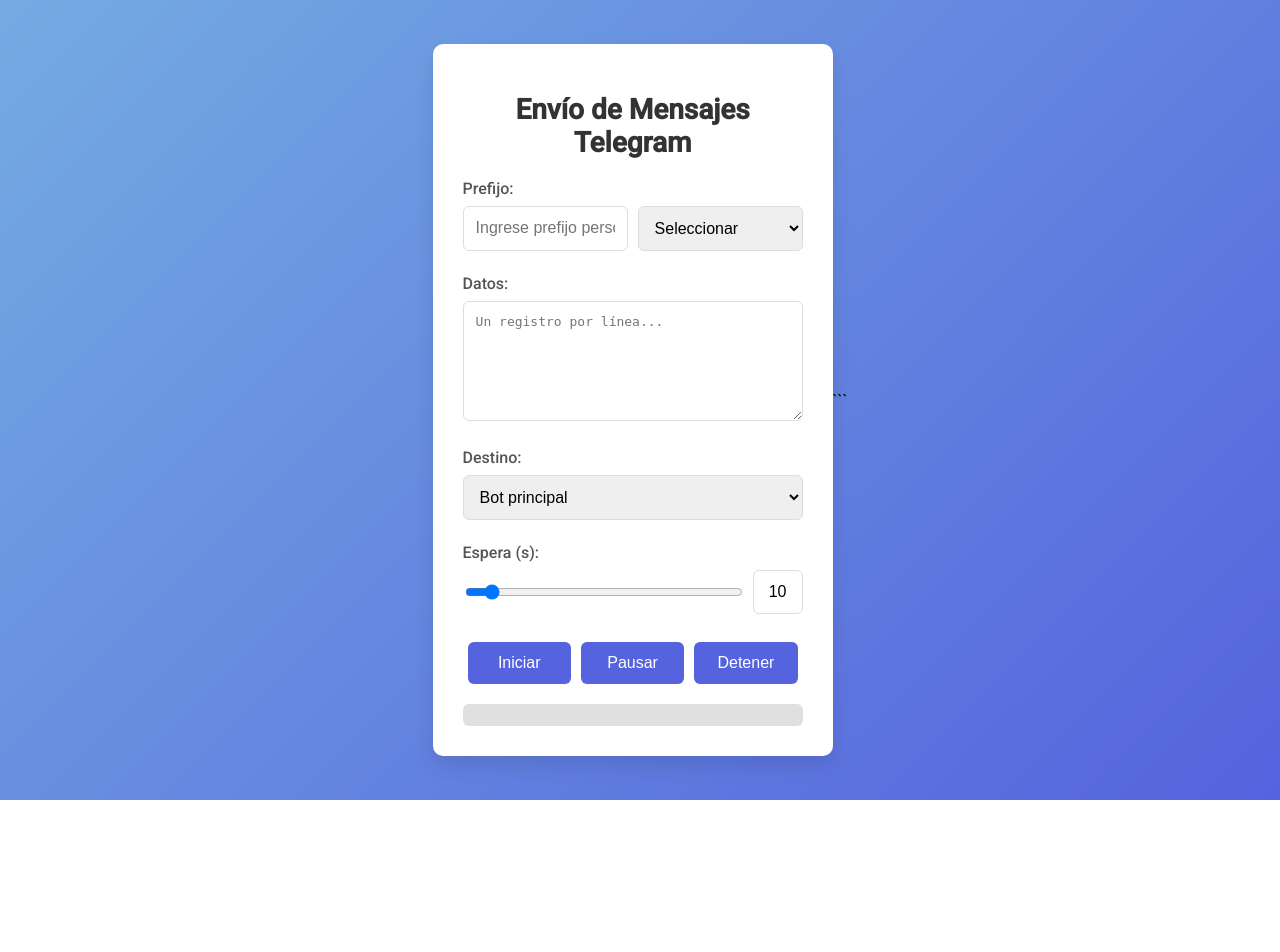
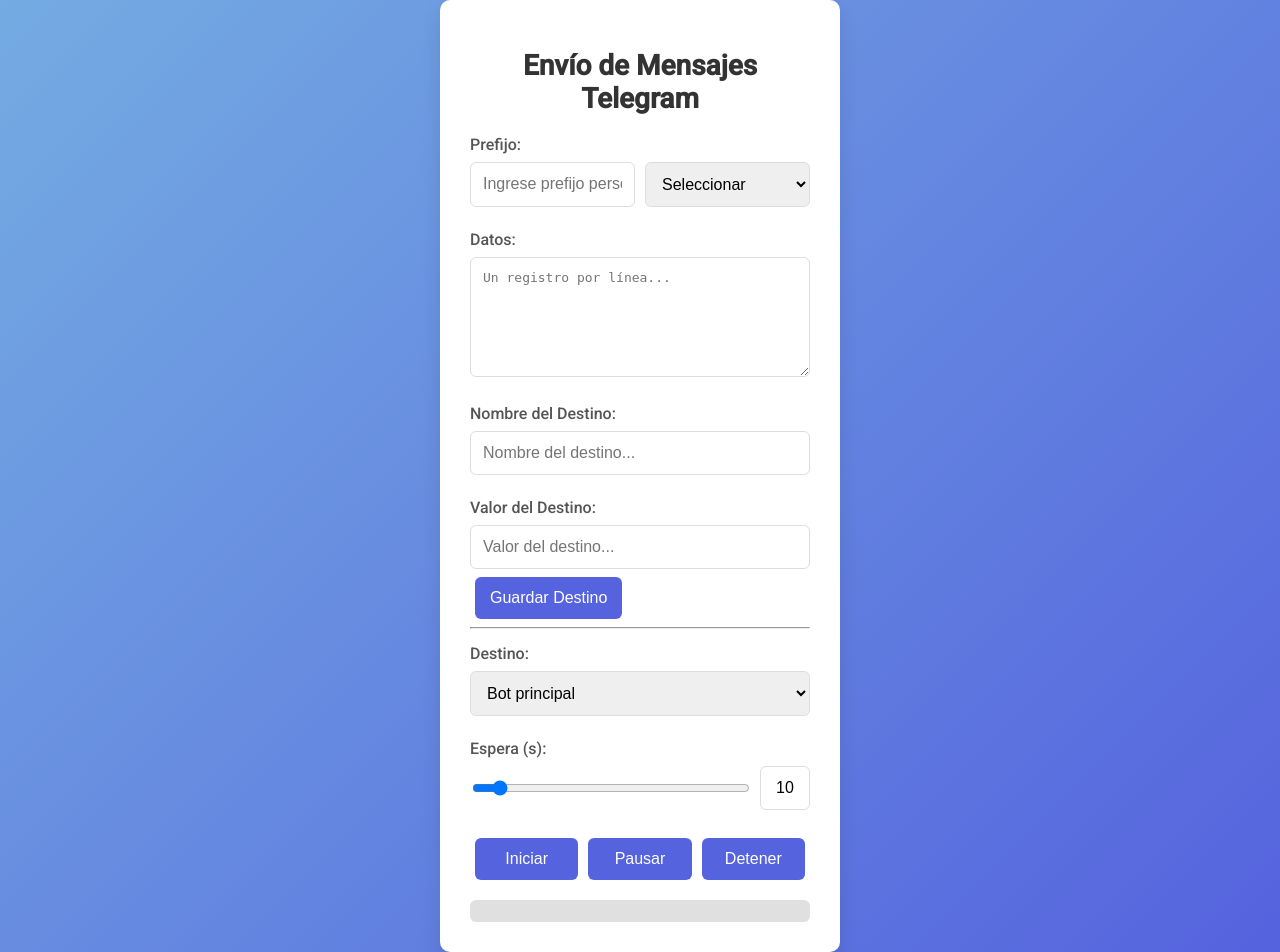
Before and after one commit to AlehanR3X/senderapp.ale, a Flask app: page / in a window 1280 px wide. Before the commit the page ends 800 px from the top, so only its background shows below. Run offline with Flask 3, Linux system fonts and the light colour scheme.

Commit message:
index.html

````diff
--- a/templates/index.html
+++ b/templates/index.html
@@ -163,6 +163,16 @@
       <label for="data">Datos:</label>
       <textarea id="data" placeholder="Un registro por línea..."></textarea>
 
+      <label for="customDestinationName">Nombre del Destino:</label>
+      <input type="text" id="customDestinationName" placeholder="Nombre del destino...">
+
+      <label for="customDestinationValue">Valor del Destino:</label>
+      <input type="text" id="customDestinationValue" placeholder="Valor del destino...">
+
+      <button id="saveDestinationBtn">Guardar Destino</button>
+
+      <hr>
+
       <label for="destination">Destino:</label>
       <select id="destination">
           <option value="bot_username">Bot principal</option>
@@ -304,7 +314,65 @@
         showNotification('Error al detener el envío.', false);
       }
     });
+
+    // Guardar un destino personalizado
+document.getElementById('saveDestinationBtn').addEventListener('click', async () => {
+    const name = document.getElementById('customDestinationName').value.trim();
+    const value = document.getElementById('customDestinationValue').value.trim();
+
+    if (!name || !value) {
+        alert('Por favor, ingrese un nombre y un valor para el destino.');
+        return;
+    }
+
+    try {
+        const response = await fetch('/add_destination', {
+            method: 'POST',
+            headers: { 'Content-Type': 'application/json' },
+            body: JSON.stringify({ name, value })
+        });
+        const result = await response.json();
+
+        if (result.status === 'Destino guardado') {
+            alert('Destino guardado correctamente.');
+            loadSavedDestinations();
+        } else {
+            alert(result.error || 'Error al guardar el destino.');
+        }
+    } catch (error) {
+        alert('Error en la comunicación con el servidor.');
+    }
+});
+
+// Cargar destinos guardados en el desplegable
+async function loadSavedDestinations() {
+    try {
+        const response = await fetch('/list_destinations');
+        const result = await response.json();
+
+        const destinationSelect = document.getElementById('destination');
+        destinationSelect.innerHTML = `
+            <option value="bot_username">Bot principal</option>
+            <option value="GROUP_CHAT_ID">Grupo 1</option>
+            <option value="bot2_username">Bot_1</option>
+            <option value="bot3_user">Bot_2</option>
+            <option value="GROUP_CHAT2_ID">Grupo 2</option>
+            <option value="bot4_user">Bot_3</option>
+        `;
+
+        for (const [name, value] of Object.entries(result.destinations)) {
+            const option = document.createElement('option');
+            option.value = value;
+            option.textContent = name;
+            destinationSelect.appendChild(option);
+        }
+    } catch (error) {
+        console.error('Error al cargar destinos guardados:', error);
+    }
+}
+
+// Llamar a la función para cargar destinos al cargar la página
+loadSavedDestinations();
   </script>
 </body>
 </html>
-```
````
Lines whose indentation alone changed are shown as unchanged.
